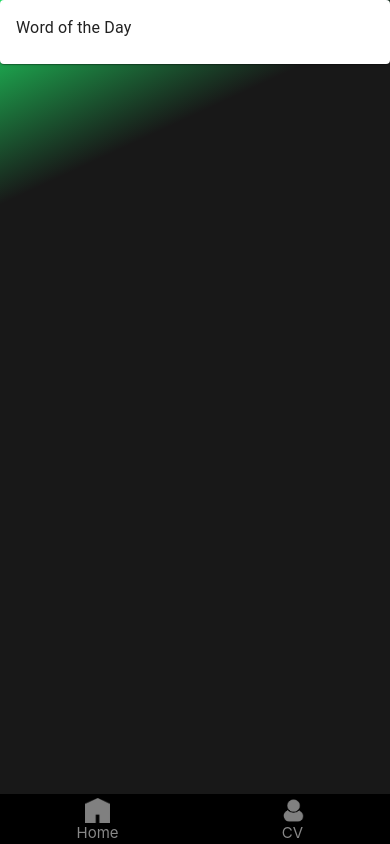
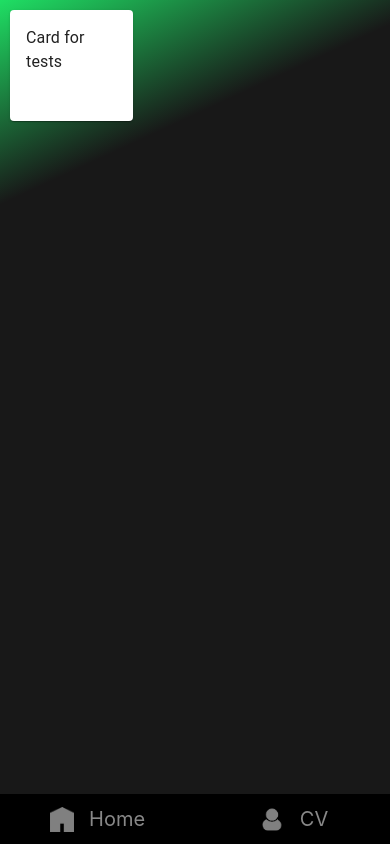
Before and after one commit to De70x/cv-spotify, a React (Create React App) app: page / in a window 390 px wide. Built offline with nearby package versions, Linux system fonts and the light colour scheme.

Commit message:
Applying grid style after taking a lesson on youtube

```diff
--- /dev/null
+++ b/src/App.css
@@ -0,0 +1,27 @@
+.gridContainer {
+  display: grid;
+  height: 100vh;
+  width: 100vw;
+  grid-template-columns: 300px auto;
+  grid-gap: 20px;
+  grid-template-areas: "menu content";
+}
+
+@media screen and (max-width: 500px) {
+  .gridContainer {
+    grid-template-columns: 1fr;
+    grid-template-rows: 1fr 50px;
+    grid-gap: unset;
+    grid-template-areas:
+      "content"
+      "menu";
+  }
+}
+
+#menu {
+  grid-area: menu;
+}
+
+#cardContainer {
+  grid-area: content;
+}
--- a/src/App.tsx
+++ b/src/App.tsx
@@ -1,10 +1,11 @@
 import React from "react";
 import Menu from "./Menu/Menu";
 import CardContainer from "./Main/CardContainer";
+import "./App.css";
 
 const App = () => {
   return (
-    <div>
+    <div className="gridContainer">
       <Menu />
       <CardContainer />
     </div>
--- /dev/null
+++ b/src/Main/CardContainer.css
@@ -0,0 +1,6 @@
+#cardContainer {
+  display: grid;
+  grid-template-columns: repeat(auto-fill, minmax(100px, 1fr));
+  grid-template-rows: repeat(auto-fill, minmax(100px, 1fr));
+  padding: 10px;
+}
--- a/src/Main/CardContainer.tsx
+++ b/src/Main/CardContainer.tsx
@@ -2,13 +2,14 @@ import React from "react";
 import Card from "@mui/material/Card";
 import CardContent from "@mui/material/CardContent";
 import Typography from "@mui/material/Typography";
+import "./CardContainer.css";
 
 const CardContainer = () => {
   return (
     <div data-testid="cardContainer" id="cardContainer">
       <Card>
         <CardContent>
-          <Typography>Word of the Day</Typography>
+          <Typography>Card for tests</Typography>
         </CardContent>
       </Card>
     </div>
--- a/src/Menu/Menu.css
+++ b/src/Menu/Menu.css
@@ -1,21 +1,11 @@
-nav {
-  position: fixed;
-  left: 0;
-  width: 300px;
-  height: 100%;
-  background: black;
+#menu {
+  display: grid;
+  background: var(--bg-darker);
+  align-content: start;
+  padding: 20px;
+  grid-template-areas: "logo" "home" "cv";
 }
-
-.list {
-  list-style-type: none;
-  background: black;
-  height: 100%;
-  display: flex;
-  flex-direction: column;
-  position: relative;
-}
-
-#logo {
+#logo-spotify {
   filter: var(--filter-white);
   width: 60%;
   margin-bottom: 30px;
@@ -26,17 +16,15 @@ nav {
   filter: var(--filter-white);
 }
 
-.items {
+.menu-items {
   font-size: 20px;
   color: var(--unselected);
   cursor: pointer;
-  margin-top: 20px;
   display: flex;
-  width: 100%;
   height: 50px;
 }
 
-.items:hover {
+.menu-items:hover {
   color: var(--selected);
 }
 
@@ -48,42 +36,30 @@ nav {
 }
 
 @media screen and (max-width: 500px) {
-  nav {
-    position: fixed;
-    bottom: 0;
-    width: 100%;
-    height: 50px;
-    background: var(--bg-darker);
+  #menu {
+    display: grid;
+    grid-template-columns: 1fr 1fr;
+    padding: unset;
+    margin: unset;
+    grid-template-areas: "home cv";
+    justify-content: stretch;
+    align-content: stretch;
+    place-items: center center;
   }
 
-  ul {
-    padding: unset;
-    margin: unset;
+  .menu-items {
+    align-items: center;
   }
 
-  #logo {
+  #Home {
+    grid-area: home;
+  }
+
+  #CV {
+    grid-area: cv;
+  }
+
+  #logo-spotify {
     display: none;
   }
-
-  .list {
-    flex-direction: row;
-    align-items: center;
-    justify-content: center;
-  }
-
-  .logo_menu {
-    margin: unset;
-  }
-
-  .items {
-    margin-top: 2%;
-    flex-direction: column;
-    text-align: center;
-    align-items: center;
-    font-size: 15px;
-  }
-
-  .btn {
-    display: block;
-  }
 }
--- a/src/Menu/Menu.tsx
+++ b/src/Menu/Menu.tsx
@@ -5,16 +5,15 @@ import MenuItem from "./MenuItem/MenuItem";
 const Menu = () => {
   return (
     <nav id="menu" data-testid="menu">
-      <ul className="list">
+      <div>
         <img
           src={process.env.PUBLIC_URL + "/Spotify_logo.svg.png"}
-          id="logo"
+          id="logo-spotify"
           alt="Spotify logo"
         />
-
-        <MenuItem name="Home" logo="home.png" />
-        <MenuItem name="CV" logo="cv.png" />
-      </ul>
+      </div>
+      <MenuItem name="Home" logo="home.png" />
+      <MenuItem name="CV" logo="cv.png" />
     </nav>
   );
 };
--- a/src/Menu/MenuItem/MenuItem.tsx
+++ b/src/Menu/MenuItem/MenuItem.tsx
@@ -8,14 +8,14 @@ export interface MenuItemProps {
 const MenuItem: React.FC<MenuItemProps> = (props) => {
   const { name, logo } = props;
   return (
-    <div className="items" data-testid="menuItem">
+    <div id={name} className="menu-items" data-testid="menuItem">
       <img
         src={process.env.PUBLIC_URL + "/" + logo}
         alt={logo}
         className="logo_menu"
         data-testid="logo"
       />
-      <li data-testid="name">{name}</li>
+      <span data-testid="name">{name}</span>
     </div>
   );
 };
```
Also changed, not shown: 1 other file (tests, documents, lock files or other folders).
